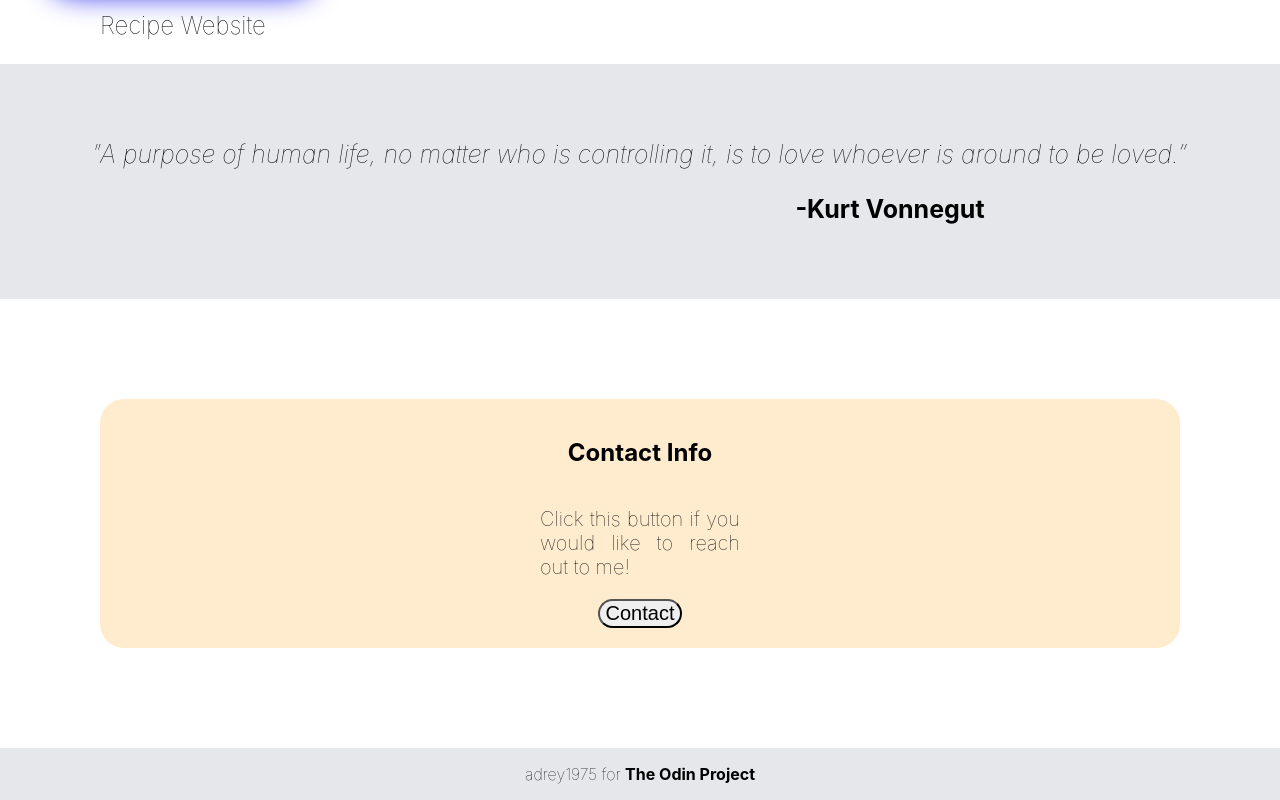
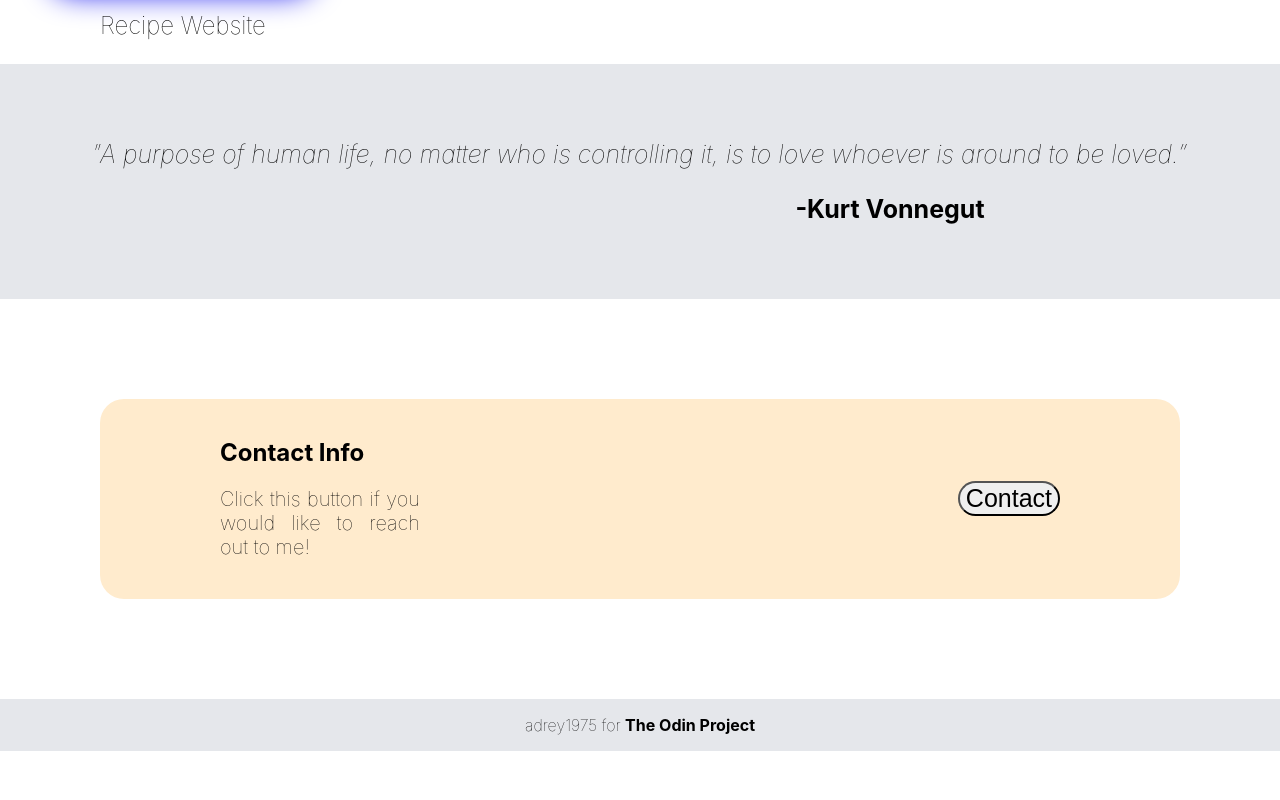
Before and after one commit to adrey1975/Landing-Page, a plain HTML site: page Main/index.html in a window 1280 px wide. Shown: the part 1044-1844 px from the top of the page. After the commit the page ends 1795 px from the top, so only its background shows below. Drawn offline with Linux system fonts and the light colour scheme.

Commit message:
CSS alignment adjustments to contact info button section

```diff
--- a/Main/CSS/styles.css
+++ b/Main/CSS/styles.css
@@ -108,7 +108,6 @@ img:hover{
 
 .bot{
     display: flex;
-    flex-direction: column;
     justify-content: center;
     align-items: center;
     background-color: blanchedalmond;
@@ -122,8 +121,13 @@ img:hover{
     font-size: 20px;
     font-weight: 100;
 }
+.contact-info{
+    flex: 1;
+    margin-left: 100px;
+}
 
 button{
-    font-size: 20px;
+    font-size: 25px;
     border-radius: 1em;
+    margin-right: 100px;
 }
--- a/Main/index.html
+++ b/Main/index.html
@@ -59,10 +59,15 @@
         <p class="writer-name">-Kurt Vonnegut</p>
     </div>
     <div class="bot sect-4">
-        <h2>Contact Info</h2>
-        <p class="desc-2">Click this button if you would like to reach out to me!</p>
-        <button>Contact</button>
+        <div class="contact-info">
+            <h2>Contact Info</h2>
+            <p class="desc-2">Click this button if you would like to reach out to me!</p>
+        </div>
+        <div class="button">
+          <button>Contact</button>
+        </div>
     </div>
+
     <div class="footer">
         <p>
             <string> adrey1975 </string> for <strong>The Odin Project</strong>
```
